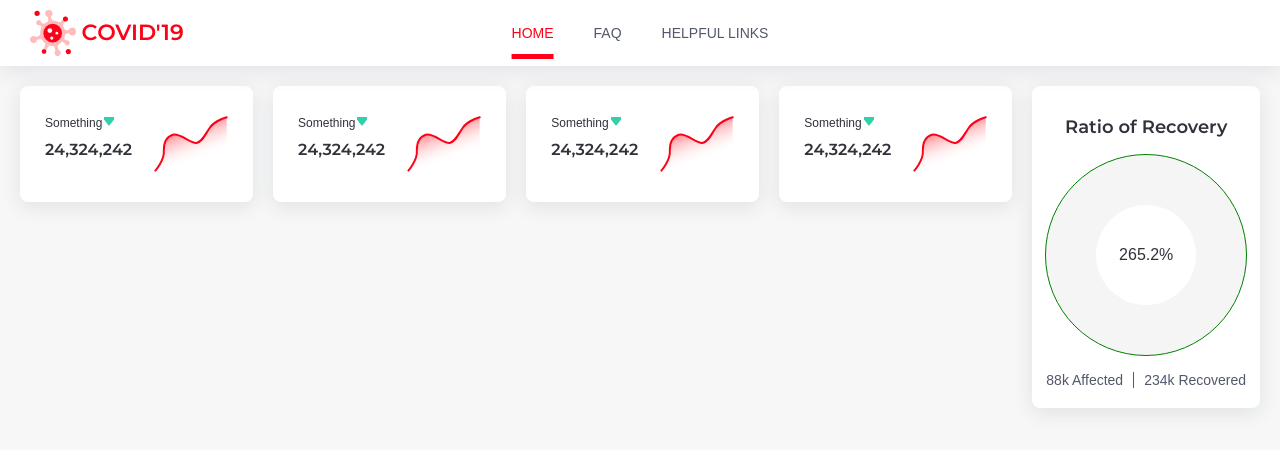
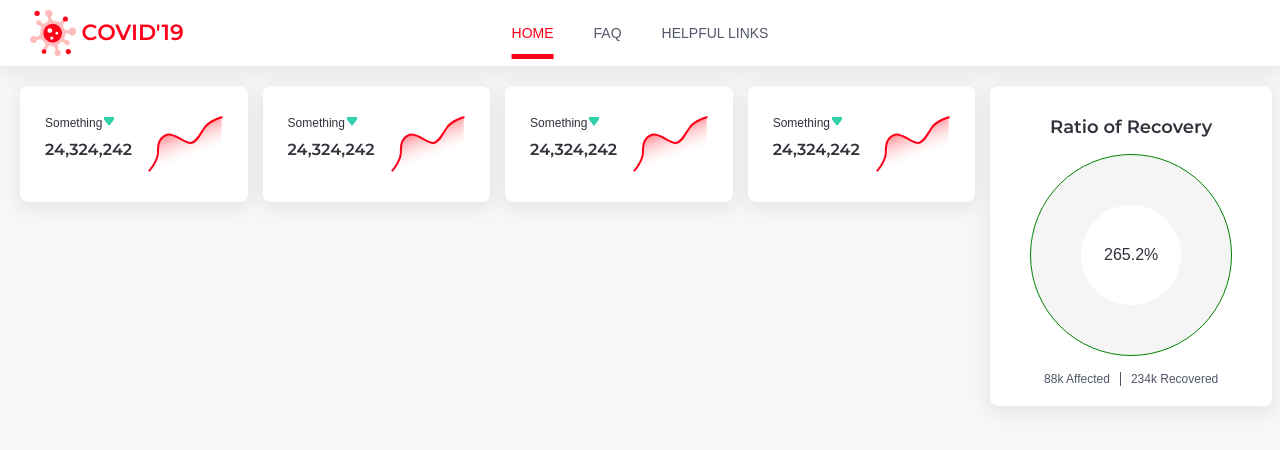
Before and after one commit to NileshOfficial/COVID-Dashboard, an Angular app: page / in a window 1280 px wide. Shown: the top 450 px of the page. Built offline with nearby package versions, Linux system fonts and the light colour scheme; a web font is replaced by a local one.

Commit message:
reduced grid gap

```diff
--- a/src/app/home/home.component.css
+++ b/src/app/home/home.component.css
@@ -1,4 +1,4 @@
 .dashboardGrid {
     display: grid;
-    grid-gap: 2rem 2rem;
+    grid-gap: 1.5rem 1.5rem;
 }
--- a/src/app/home/recovery-tracker/recovery-tracker.component.css
+++ b/src/app/home/recovery-tracker/recovery-tracker.component.css
@@ -2,7 +2,7 @@
     box-sizing: border-box;
     background-color: #FFF;
     color: #30313A;
-    padding: 2rem 1rem;
+    padding: 2rem 4rem;
     box-shadow: 0px 5px 20px #1425401A;
     border-radius: 8px;
     text-align: center;
@@ -43,7 +43,7 @@
 
 .card > .count {
     display: inline-block;
-    font-size: 1.4rem;
+    font-size: 1.2rem;
     font-weight: 500;
     color: #52586A;
     text-transform: capitalize;
```
